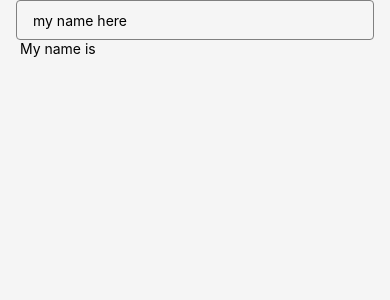
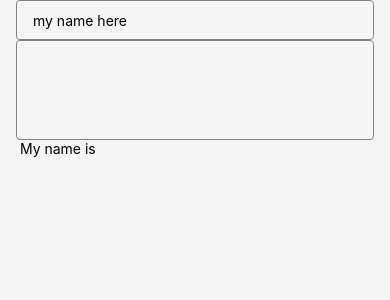
Before and after one commit to OkkashaAlly/react-native-tut, a React Native app: screen / in a window 390 px wide. Shown: the top 300 px of the page. Built offline with nearby package versions, Linux system fonts and the light colour scheme.

Commit message:
60 - Multiline TextInput

```diff
--- a/App.jsx
+++ b/App.jsx
@@ -25,6 +25,9 @@ export default function App() {
           // keyboardType="numeric" // -- for keyboard type
           autoCorrect={false} // -- for auto correct
           autoCapitalize="none" // -- for auto capitalize
+        /><TextInput
+          style={[styles.input, styles.multiline]}
+          multiline
         />
         <Text> My name is {text}</Text>
       </View>
@@ -50,4 +53,8 @@ const styles = StyleSheet.create({
     paddingHorizontal: 16,
     paddingVertical: 8,
   },
+  multiline: {
+    height: 100,
+    textAlignVertical: "top",
+  },
 });
```
